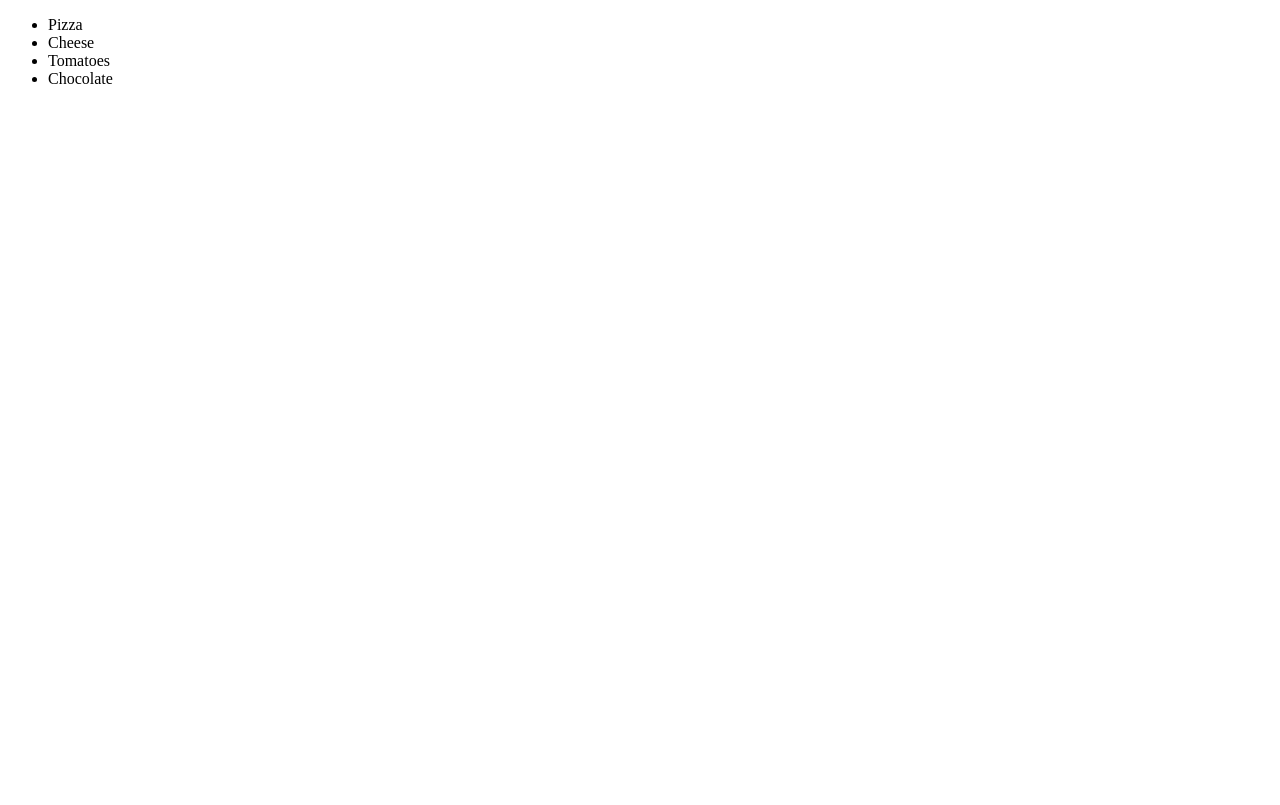
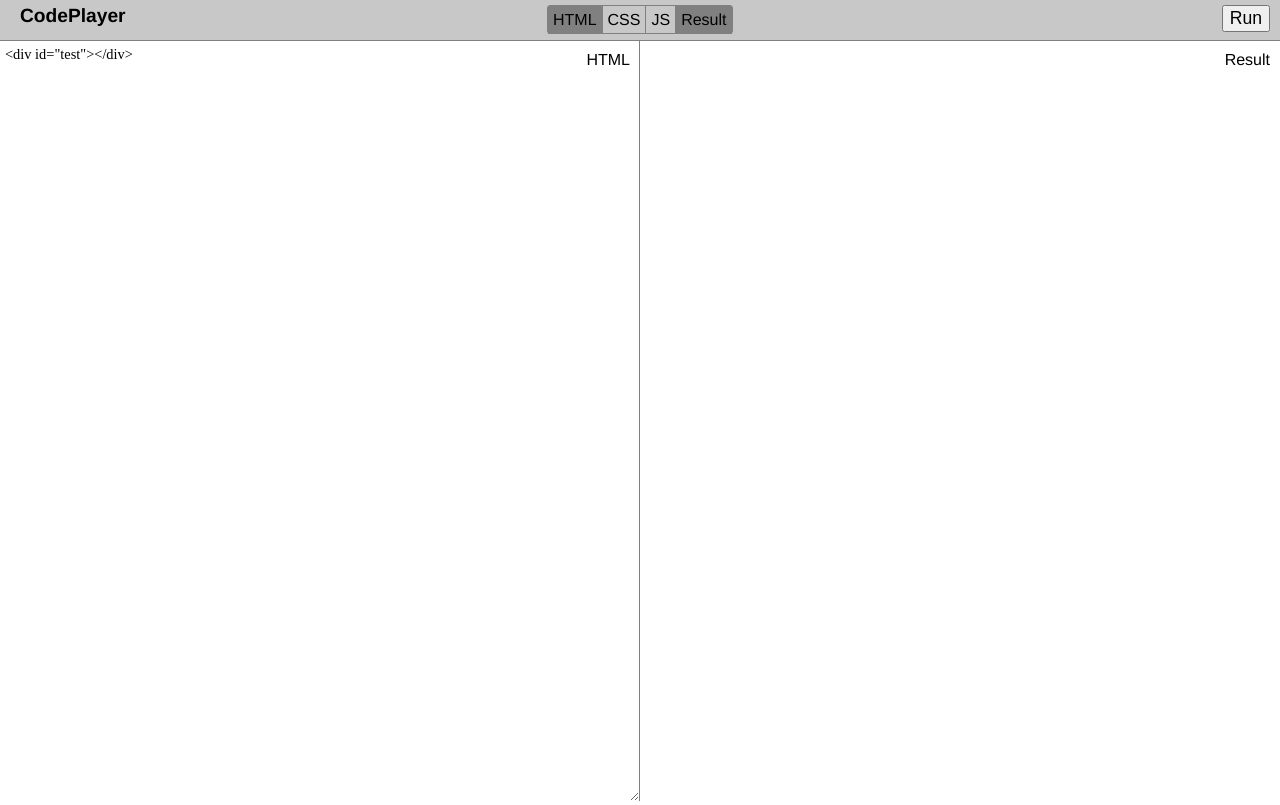
Before and after one commit to nickshields/Web-Development, a plain HTML site: page 4. jQuery/index.html in a window 1280 px wide. Drawn offline with nearby package versions, Linux system fonts and the light colour scheme.

Commit message:
Project - Code Player

```diff
--- a/4. jQuery/index.html
+++ b/4. jQuery/index.html
@@ -7,22 +7,96 @@
     <meta http-equiv="Content-type" content="text/html; charset=utf-8" />
     <meta name="viewport" content="width=device-width, initial-scale=1" />
 	<script type="text/javascript" src="http://code.jquery.com/jquery.min.js"></script>
-    <link rel="stylesheet" href="http://ajax.googleapis.com/ajax/libs/jqueryui/1.11.4/themes/smoothness/jquery-ui.css">
-    <script type="text/javascript" src="https://ajax.googleapis.com/ajax/libs/jqueryui/1.11.4/jquery-ui.min.js"></script>
+
+
 
     <style>
-        #square{
-            width:200px;
-            height:200px;
-            background-color:green;
+
+        body{
+            margin:0;
+            padding:0;
+            font-family: "HelveticaNeue-Light", "Helvetica Neue Light", "Helvetica Neue", Helvetica, Arial, "Lucida Grande", sans-serif;
+            font-weight: 300;
 
         }
-        #target{
-            width:300px;
-            height:300px;
-            background-color:yellow;
+        #menuBar{
+            width:100%;
+            height:40px;
+            background-color:#C9C8C9;
+            border-bottom:1px solid grey;
+        }
+        #logo{
+            padding:5px 0 0 20px;
+            font-weight:bold;
+            font-size:120%;
+            float:left;
+        }
+        #buttonDiv{
+            float:right;
+            padding:5px 10px 0 0;
+        }
+        #runButton{
+            font-size:110%;
 
         }
+        #toggles{
+            width: 184px;
+            margin: 0 auto;
+            list-style:none;
+            border:1px solid grey;
+            border-radius:3px;
+            height:27px;
+            padding:0;
+            position:relative;
+            top:5px;
+        }
+        #toggles li{
+            float: left;
+            border-right: 1px solid grey;
+            padding:5px 5px;
+        }
+        .clear{
+            clear:both;
+        }
+        .codeContainer{
+            height:100%;
+            width:50%;
+            float:left;
+            position:relative;
+        }
+        .codeContainer textarea{
+            width:100%;
+            height:100%;
+            border:none;
+            border-right:1px solid grey;
+            font-family:monotype;
+            font-size:90%;
+            box-sizing:border-box;
+            padding:5px;
+        }
+
+        .codeLabel{
+            position:absolute;
+            right:10px;
+            top:10px;
+        }
+        #CSSContainer, #JSContainer{
+            display:none;
+        }
+        iframe{
+            height:100%;
+            position:relative;
+            left:10px;
+            border:none;
+
+        }
+
+        .selected{
+            background-color:grey;
+        }
+
+
+
 
 
 
@@ -31,21 +105,97 @@
 </head>
 
 <body>
-    <ul>
-        <li>Pizza</li>
-        <li>Cheese</li>
-        <li>Tomatoes</li>
-        <li>Chocolate</li>
+
+    <div id="wrapper">
+
+        <div id="menuBar">
+            <div id="logo">CodePlayer</div>
+
+            <div id="buttonDiv">
+                <button id="runButton">Run</button>
+            </div>
+
+            <ul id="toggles">
+                <li class="toggle selected">HTML</li>
+                <li class="toggle">CSS</li>
+                <li class="toggle">JS</li>
+                <li class="toggle selected"  style="border:none">Result</li>
 
 
 
-    </ul>
+            </ul>
+
+        </div>
+
+        <div class="clear"></div>
+
+        <div class="codeContainer" id="HTMLContainer">
+            <div class="codeLabel">HTML</div>
+            <textarea id="htmlCode"><div id="test"></div></textarea>
+
+
+        </div>
+
+        <div class="codeContainer" id="CSSContainer">
+            <div class="codeLabel">CSS</div>
+            <textarea id="cssCode">html {background-color:blue;}</textarea>
+
+
+        </div>
+
+        <div class="codeContainer" id="JSContainer">
+            <div class="codeLabel">JS</div>
+            <textarea id="jsCode">document.getElementById("test").innerHTML="heheheH"</textarea>
+
+
+        </div>
+
+        <div class="codeContainer" id="ResultContainer">
+            <div class="codeLabel">Result</div>
+            <iframe id="resultFrame"></iframe>
+
+
+        </div>
+
+
+    </div>
+
+    <script>
+        var windowHeight=$(window).height();
+        var menuBarHeight=$("#menuBar").height();
+        var codeContainerHeight = windowHeight-menuBarHeight
+
+        $(".codeContainer").height(codeContainerHeight+"px");
+
+        $(".toggle").click(function(){
+
+            $(this).toggleClass("selected");
+
+            var activeDiv=$(this).html();
+
+            $("#" +activeDiv+ "Container").toggle();
+
+            var showingDivs=$(".codeContainer").filter(function(){
+
+                return($(this).css("display")!="none");
+
+            }).length;
+
+            var width=100/showingDivs;
+
+            $(".codeContainer").width(width+"%");
 
 
 
-    <script>
-        //Sorting lists
-        $("ul").sortable();
+        });
+
+        $("#runButton").click(function(){
+           $("iframe").contents().find("html").html('<style>'+$("#cssCode").val() + '</style>' + $("#htmlCode").val());
+
+
+            document.getElementById("resultFrame").contentWindow.eval($("#jsCode").val());
+
+        });
 
 
 
```
